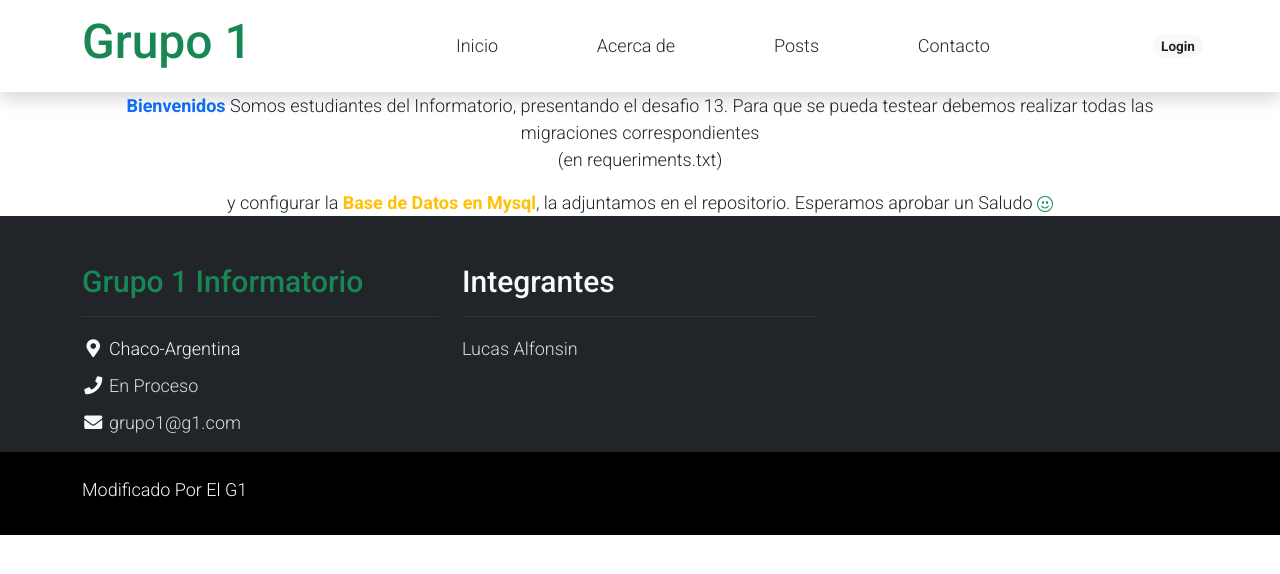
After one commit to giulianaleoni/EtapaFinal, a Django app: page /acercaDe/ in a window 1280 px wide. The commit adds this page. Shown: the top 574 px of the page. Run offline with Django 4.2, Linux system fonts and the light colour scheme; some libraries are stand-ins or nearby versions.

Commit message:
Finalizacion del desafio
Ajuste y coordine a todas las paginas para que puedan entrelazarse todas las vistas

```diff
--- a/blog/apps/contacto/views.py
+++ b/blog/apps/contacto/views.py
@@ -9,7 +9,7 @@ from django.urls import reverse_lazy
 class ContactoUsuario(CreateView):
     template_name= 'contacto/contacto.html'
     form_class= ContactoForm
-    success_url= reverse_lazy('index')
+    success_url= reverse_lazy('apps.posts:index')
 
     def form_valid(self,form):
         messages.success(self.request,'Consulta enviada.')
--- a/blog/apps/posts/views.py
+++ b/blog/apps/posts/views.py
@@ -36,7 +36,7 @@ def editarPost(request, id):
             post.save()
             return redirect('apps.posts:postindividual', id=id)
 
-    return render(request, 'posts/editarPost.html', {'form': form})
+    return render(request, 'posts/editarPost.html', {'form': form , 'post':post.id})
 
 def index(request):
     categorias = Categoria.objects.all()
--- a/blog/apps/usuario/urls.py
+++ b/blog/apps/usuario/urls.py
@@ -8,4 +8,5 @@ urlpatterns = [
     path('registrar/',views.RegistrarUsuario.as_view(),name='registar'),
     path('login/',views.LoginUsuario.as_view(),name='login'),
     path('logout',views.LogoutUsuario.as_view(),name='logout'),
+    path('acercaDe/',views.acercaDe,name='about'),
 ]
--- a/blog/apps/usuario/views.py
+++ b/blog/apps/usuario/views.py
@@ -45,3 +45,7 @@ class LogoutUsuario(LogoutView):
 
     def get_next_page(self):
         return reverse('login')
+
+
+def acercaDe(request):
+    return render(request,'about.html')
--- /dev/null
+++ b/blog/templates/about.html
@@ -0,0 +1,12 @@
+{% extends 'base.html' %}
+{% load static %}
+{%block contenido%}
+<div class="container text-center" >
+    <span class="text-primary fw-semibold ">Bienvenidos</span>
+    <span class="">Somos estudiantes del Informatorio, presentando el desafio 13. Para que se pueda testear debemos realizar todas las migraciones correspondientes <p class="text-body-secondary">(en requeriments.txt)</p> y configurar la <strong class="text-warning fw-bold">Base de Datos en Mysql</strong>, la adjuntamos en el repositorio. Esperamos aprobar un Saludo </span>
+    <svg xmlns="http://www.w3.org/2000/svg" width="16" height="16" fill="currentColor" class="bi bi-emoji-smile text-center text-success" viewBox="0 0 16 16">
+        <path d="M8 15A7 7 0 1 1 8 1a7 7 0 0 1 0 14zm0 1A8 8 0 1 0 8 0a8 8 0 0 0 0 16z"/>
+        <path d="M4.285 9.567a.5.5 0 0 1 .683.183A3.498 3.498 0 0 0 8 11.5a3.498 3.498 0 0 0 3.032-1.75.5.5 0 1 1 .866.5A4.498 4.498 0 0 1 8 12.5a4.498 4.498 0 0 1-3.898-2.25.5.5 0 0 1 .183-.683zM7 6.5C7 7.328 6.552 8 6 8s-1-.672-1-1.5S5.448 5 6 5s1 .672 1 1.5zm4 0c0 .828-.448 1.5-1 1.5s-1-.672-1-1.5S9.448 5 10 5s1 .672 1 1.5z"/>
+    </svg>
+</div>
+{%endblock contenido%}
--- a/blog/templates/base.html
+++ b/blog/templates/base.html
@@ -31,7 +31,7 @@
         <nav class="navbar navbar-expand-lg navbar-light shadow">
             <div class="container d-flex justify-content-between align-items-center">
 
-                <a class="navbar-brand text-success logo h1 align-self-center" href="index.html">
+                <a class="navbar-brand text-success logo h1 align-self-center" href="{% url 'apps.posts:index' %}">
                     Grupo 1
                 </a>
 
@@ -49,7 +49,7 @@
                                 <a class="nav-link" href="{% url 'apps.posts:index' %}">Inicio</a>
                             </li>
                             <li class="nav-item">
-                                <a class="nav-link" href="about.html">Acerca de</a>
+                                <a class="nav-link" href="{% url 'apps.usuario:about' %}">Acerca de</a>
                             </li>
                             <li class="nav-item">
                                 <a class="nav-link" href="{% url 'apps.posts:posts' %}">Posts</a>
@@ -103,11 +103,13 @@
                 <div class="col-md-4 pt-5">
                     <h2 class="h2 text-light border-bottom pb-3 border-light">Integrantes</h2>
                     <ul class="list-unstyled text-light footer-link-list">
-                        <li><a class="text-decoration-none" href="#">Lucas</a></li>
+                        <li><a class="text-decoration-none" href="#">Lucas Alfonsin</a></li>
+                        <!--
                         <li><a class="text-decoration-none" href="#">Agregar Abajo sus Linkedins</a></li>
                         <li><a class="text-decoration-none" href="#">P</a></li>
                         <li><a class="text-decoration-none" href="#">P</a></li>
                         <li><a class="text-decoration-none" href="#">P</a></li>
+                    -->
                     </ul>
                 </div>
 
--- a/blog/templates/posts/editarPost.html
+++ b/blog/templates/posts/editarPost.html
@@ -6,6 +6,7 @@
   <form action="" enctype="multipart/form-data" method="post">
     {% csrf_token %}
     {{ form.as_p }}
-    <button type="submit">Guardar cambios</button>
+    <a href="{% url 'apps.posts:postindividual' post %}" class="btn btn-primary">Cancelar</a>
+    <button type="submit" class="btn btn-success">Guardar cambios</button>
   </form>
 {% endblock %}
```
Also changed, not shown: blog/templates/contacto/contacto.html (+12 -0 lines), blog/templates/registration/registrar.html (+12 -0 lines).
